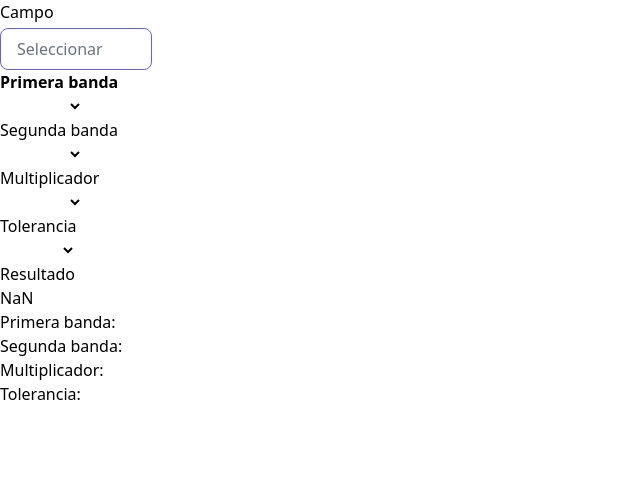
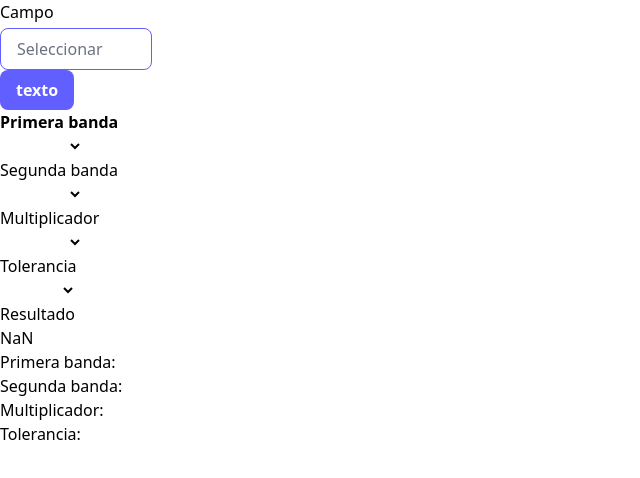
Before and after one commit to gabhu-dev/tools-app, a Vue app: page / in a window 1280 px wide. Shown: the top 478 px of the page, without its empty margins (0-640 px from the left). Built offline with nearby package versions, Linux system fonts and the light colour scheme; some icons are missing.

Commit message:
[add] Tbutton

```diff
--- a/src/components/MainSection.vue
+++ b/src/components/MainSection.vue
@@ -6,6 +6,7 @@ import {
   TOLERANCE_COLORS,
 } from "../@constants";
 import TSelect from "./TSelect.vue";
+import TButton from "./TButton.vue";
 
 interface IFormState {
   first_band?: number;
@@ -30,6 +31,7 @@ const result = computed(() => {
 <template>
   <div>
     <TSelect />
+    <TButton />
     <p class="font-bold">Primera banda</p>
     <select v-model="formState.first_band">
       <option v-for="item in BAND_COLORS" :value="item.value.band">
--- /dev/null
+++ b/src/components/TButton.vue
@@ -0,0 +1,7 @@
+<script setup lang="ts"></script>
+
+<template>
+  <button class="t-button" role="button">texto</button>
+</template>
+
+<style lang="css" scoped></style>
--- a/src/style.css
+++ b/src/style.css
@@ -14,6 +14,7 @@
   -moz-osx-font-smoothing: grayscale;
 }
 
+/*SELECTOR STYLES*/
 .t-select-box {
   @apply flex justify-between items-center px-4 py-2 border border-indigo-500 rounded-lg cursor-pointer relative;
 }
@@ -50,3 +51,12 @@
 .t-select-dropdown-option:hover {
   @apply bg-indigo-100;
 }
+
+/*BUTTON STYLES*/
+.t-button {
+  @apply relative z-30 px-4 py-2 font-semibold rounded-lg border-none outline-none bg-indigo-500 text-white cursor-pointer transition-all duration-150 overflow-hidden;
+  @apply after:-z-20 after:absolute after:h-1 after:w-1 after:bg-indigo-600 after:left-5 after:bottom-0 after:translate-y-full after:rounded-md after:transition-all after:duration-350;
+  @apply hover:px-6 hover:bg-indigo-400;
+  @apply hover:after:scale-[200] after:hover:transition-all after:hover:duration-350;
+  @apply active:bg-indigo-600;
+}
```
